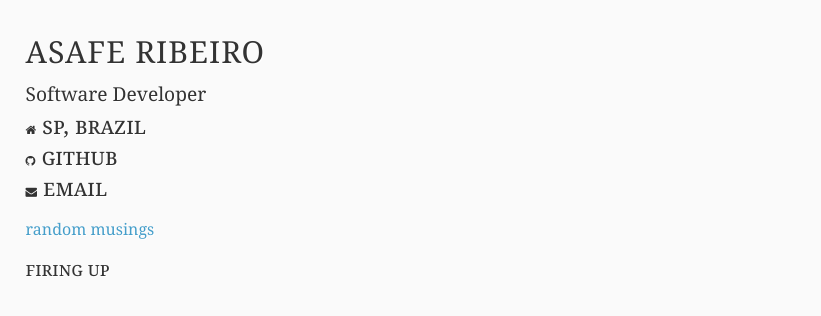
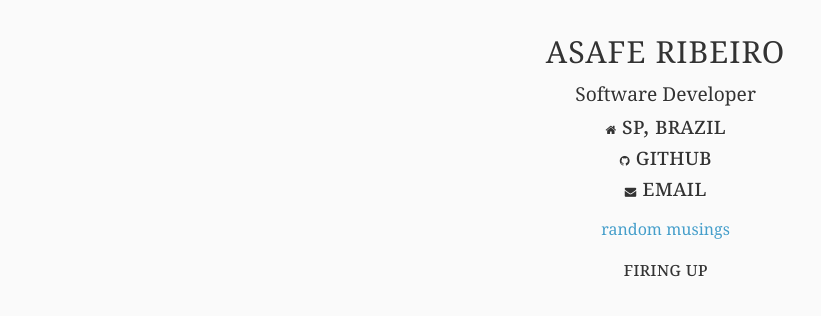
Before and after one commit to g2098939/asafeh.github.io, a Jekyll site: the page built from index.html, in a window 1280 px wide. Shown: the top 316 px of the page, without its empty margins (0-821 px from the left). Built offline with Jekyll 4.4.1, drawn with Linux system fonts in a browser that asks for light colours; nearby versions of some CDN libraries.

Commit message:
making mobile more legible

```diff
--- a/_layouts/default.html
+++ b/_layouts/default.html
@@ -2,7 +2,7 @@
 <html xmlns="http://www.w3.org/1999/xhtml" xml:lang="en" lang="en-us">
     <head>
         <meta http-equiv="content-type" content="text/html; charset=utf-8" />
-        <meta name="viewport" content="initial-scale=1.0, maximum-scale=1.0, width=device-width" />
+        <meta name="viewport" content="initial-scale=1.0, maximum-scale=1.0, width=device-width, user-scalable=yes" />
         <title>Asafe Ribeiro</title>
         <meta name="author" content="Asafe Ribeiro" />
         <link rel="stylesheet" href="//maxcdn.bootstrapcdn.com/font-awesome/4.3.0/css/font-awesome.min.css">
--- a/css/site.css
+++ b/css/site.css
@@ -107,8 +107,16 @@
 @media only screen and (max-device-width: 800px){
     .content {
         margin: 2%;
-    }
-    .takes20, .takes80 {
+        text-align: center;
         width: 100%;
     }
+
+    .takes20, .takes75 {
+        width: 100%;
+        margin: 0;
+    }
+
+    p {
+        text-align: justify;
+    }
 }
```
